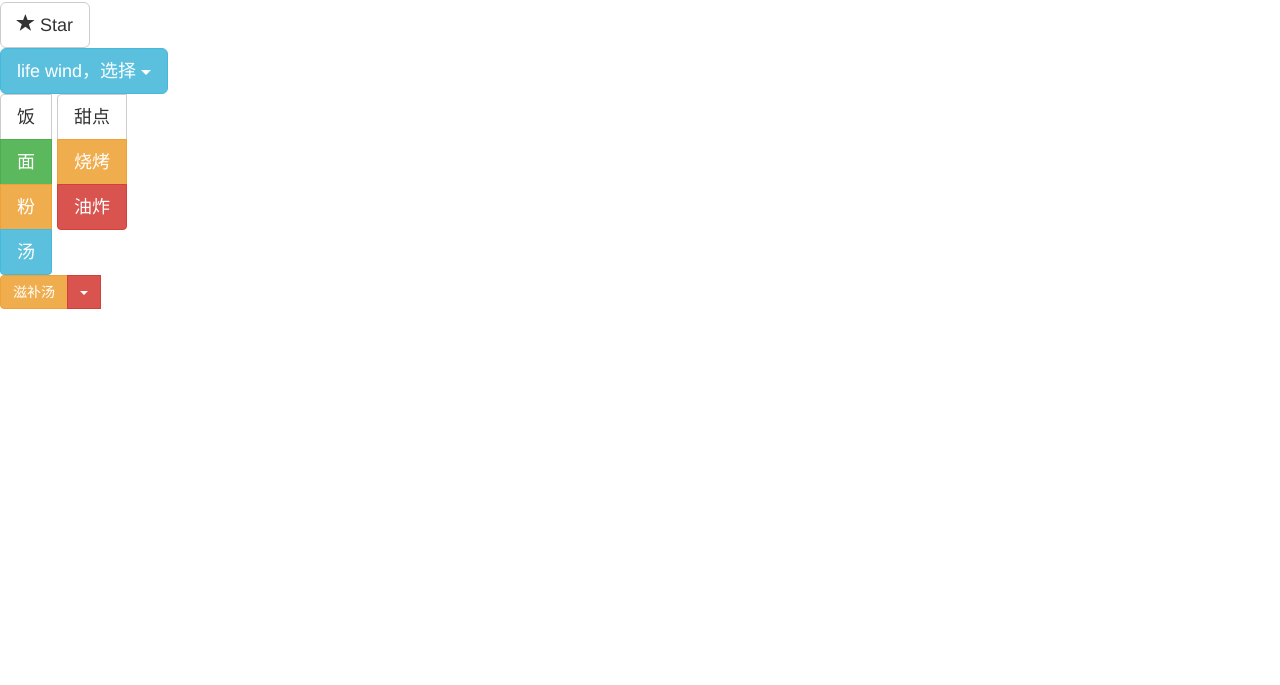
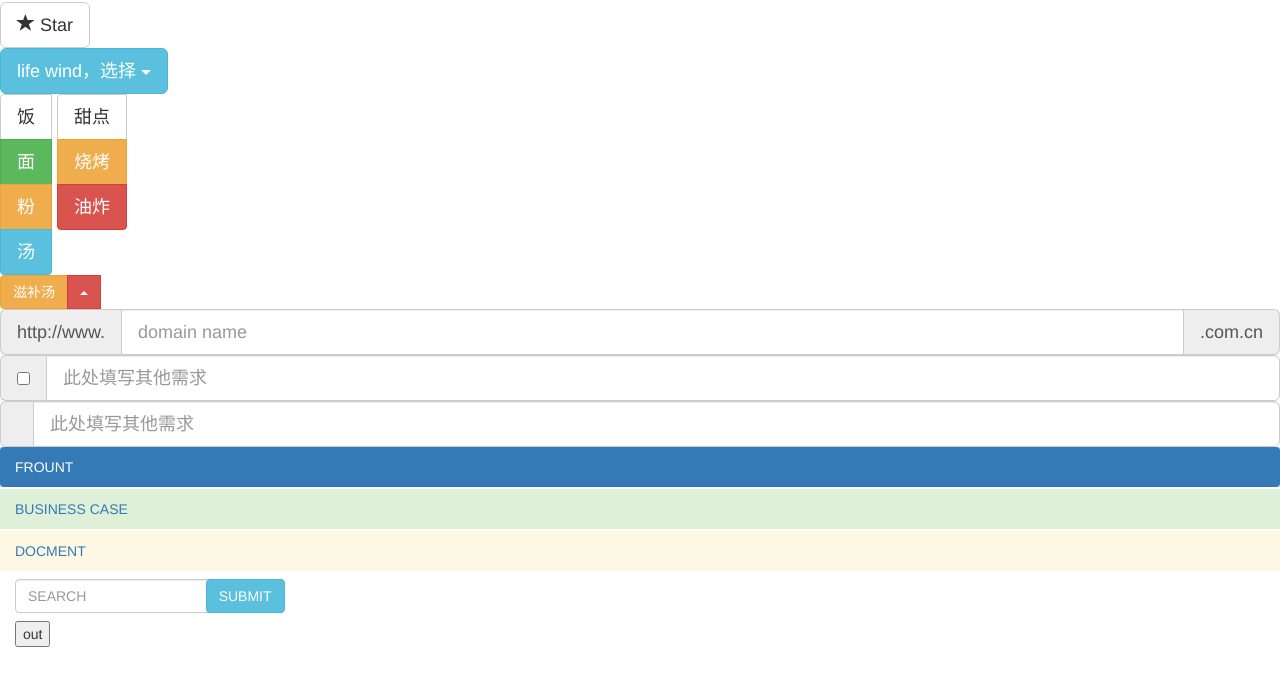
Before and after one commit to xedy-zhang/BootstrapFeatures, a plain HTML site: page WebContent/components.html in a window 1280 px wide. Shown: the part 107-792 px from the top of the page. Drawn offline with Linux system fonts and the light colour scheme.

Commit message:
继续学习BOOSTRAP组件。

```diff
--- a/WebContent/components.html
+++ b/WebContent/components.html
@@ -50,7 +50,7 @@
 		</div>
 	</div>
 
-	<div class="btn-group">
+	<div class="btn-group dropup">
 		<button class="btn btn-warning">滋补汤</button>
 		<button class="btn btn-danger">
 			<span class="caret"></span>
@@ -62,5 +62,40 @@
 			<li>龙骨山参</li>
 		</ul>
 	</div>
+
+	<div class="input-group input-group-lg">
+		<span class="input-group-addon">http://www.</span>
+		<input class="form-control" placeholder="domain name">
+		<span class="input-group-addon">.com.cn</span>
+	</div>
+	<div class="input-group input-group-lg">
+		<span class="input-group-addon">
+			<input type="checkbox" class="checkbox">
+		</span>
+		<input class="form-control" placeholder="此处填写其他需求">
+	</div>
+	<div class="input-group input-group-lg">
+		<span class="input-group-addon">
+		</span>
+		<input class="form-control" placeholder="此处填写其他需求">
+	</div>
+
+	<ul class="nav nav-pills nav-stacked">
+		<li class="text-uppercase bg-danger active"><a href="#">frount</a></li>
+		<li class="text-uppercase bg-success"><a href="#">business case</a></li>
+		<li class="text-uppercase bg-warning"><a href="#">docment</a></li>
+	</ul>
+
+	<form action="#" class="navbar-form navbar-left form-inline form-horizontal">
+		<div class="col-xs-6">
+			<div class="form-group">
+				<input class="form-control text-uppercase" placeholder="search">
+			</div>
+		</div>
+		<div class="col-xs-6">
+			<button class="btn btn-info text-uppercase ">submit</button>
+		</div>
+		<button class="navbar-btn">out</button>
+	</form>
 </body>
 </html>
```
